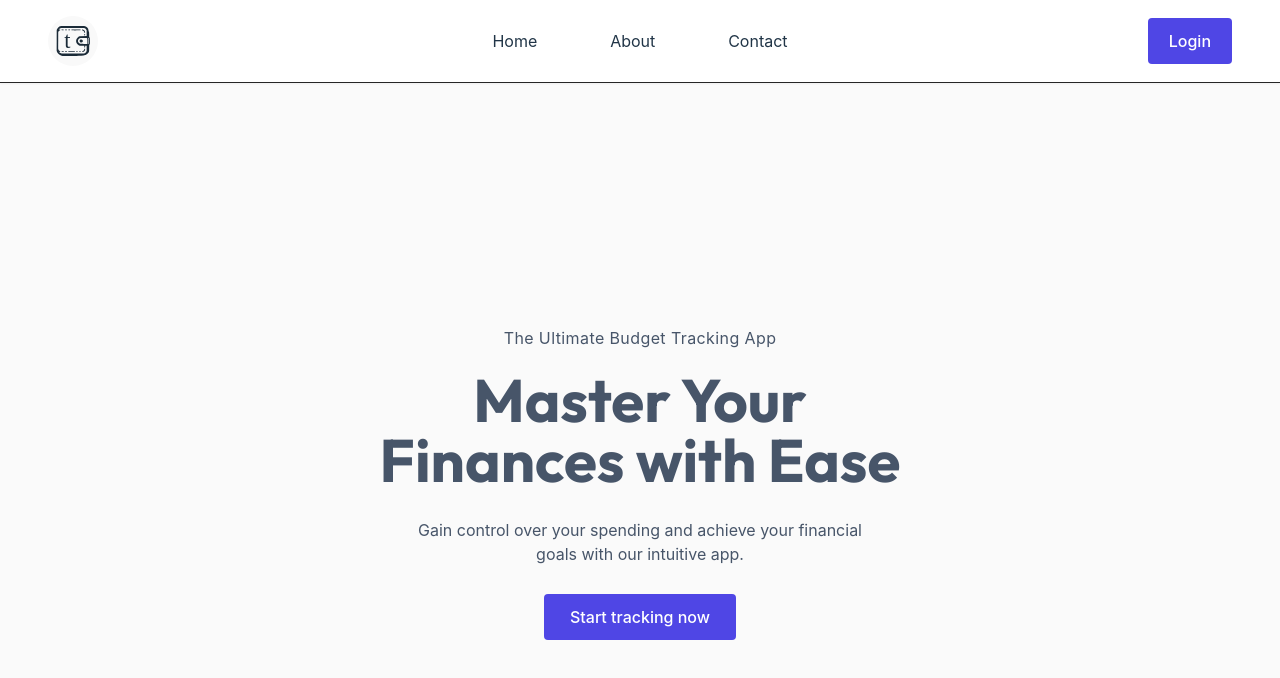
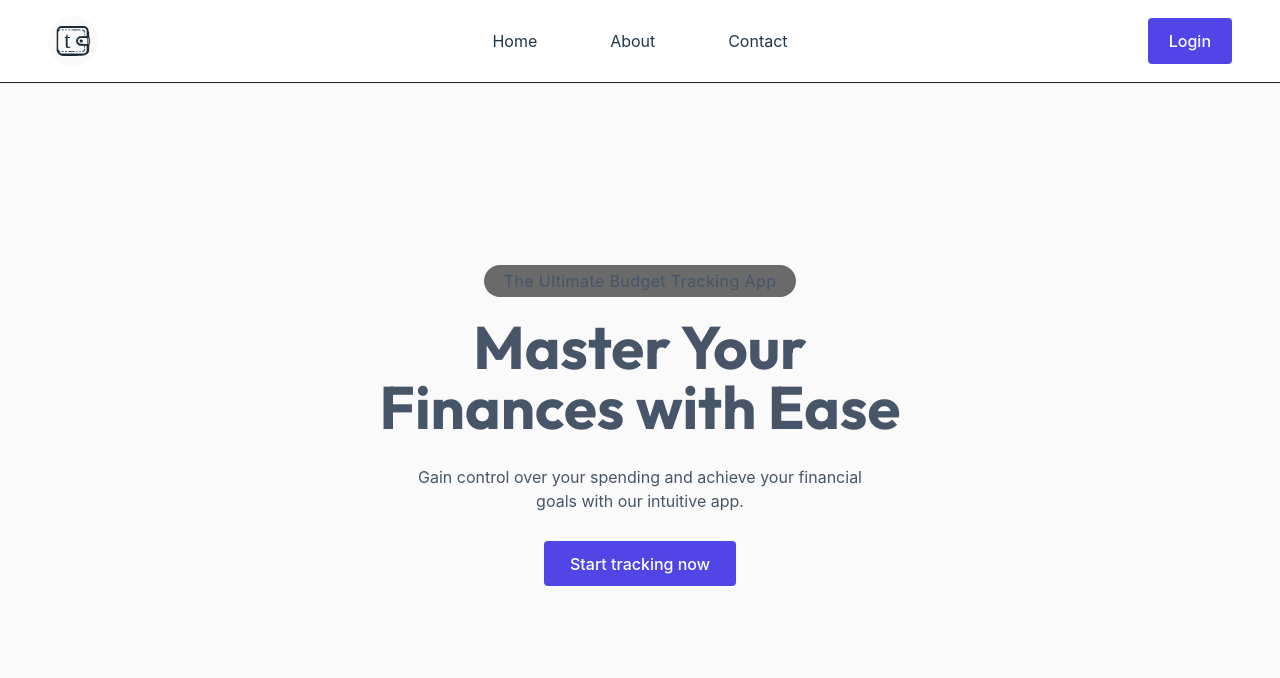
Before and after one commit to and27/tracker, a React (Vite) app: page / in a window 1280 px wide. Shown: the top 678 px of the page. Built offline with nearby package versions, Linux system fonts and the light colour scheme; no server answers.

Commit message:
style: center hero text and modify background dots size

```diff
--- a/src/components/Hero.tsx
+++ b/src/components/Hero.tsx
@@ -2,9 +2,9 @@ import { Link } from "react-router-dom";
 
 const Hero = () => {
   return (
-    <div className=" calc-height blur-container relative px-5">
-      <div className="z-10 relative text-center flex flex-col gap-5 items-center justify-center h-screen">
-        <p className="text-slate-600 dark:text-slate-100 z-10 tracking-wide">
+    <div className="calc-height blur-container relative px-5 grid items-center">
+      <div className="z-10 relative text-center flex flex-col gap-5 items-center justify-center -mt-8">
+        <p className="text-slate-600 dark:text-slate-100 z-10 tracking-wide bg-neutral-950/60 px-5 py-1 rounded-full">
           The Ultimate Budget Tracking App
         </p>
         <h1 className="font-bold font-outfit text-slate-600 dark:text-slate-100 md:w-[36rem] text-center mx-auto md:text-6xl">
```
Also changed, not shown: public/dots-pattern-dark.svg.
